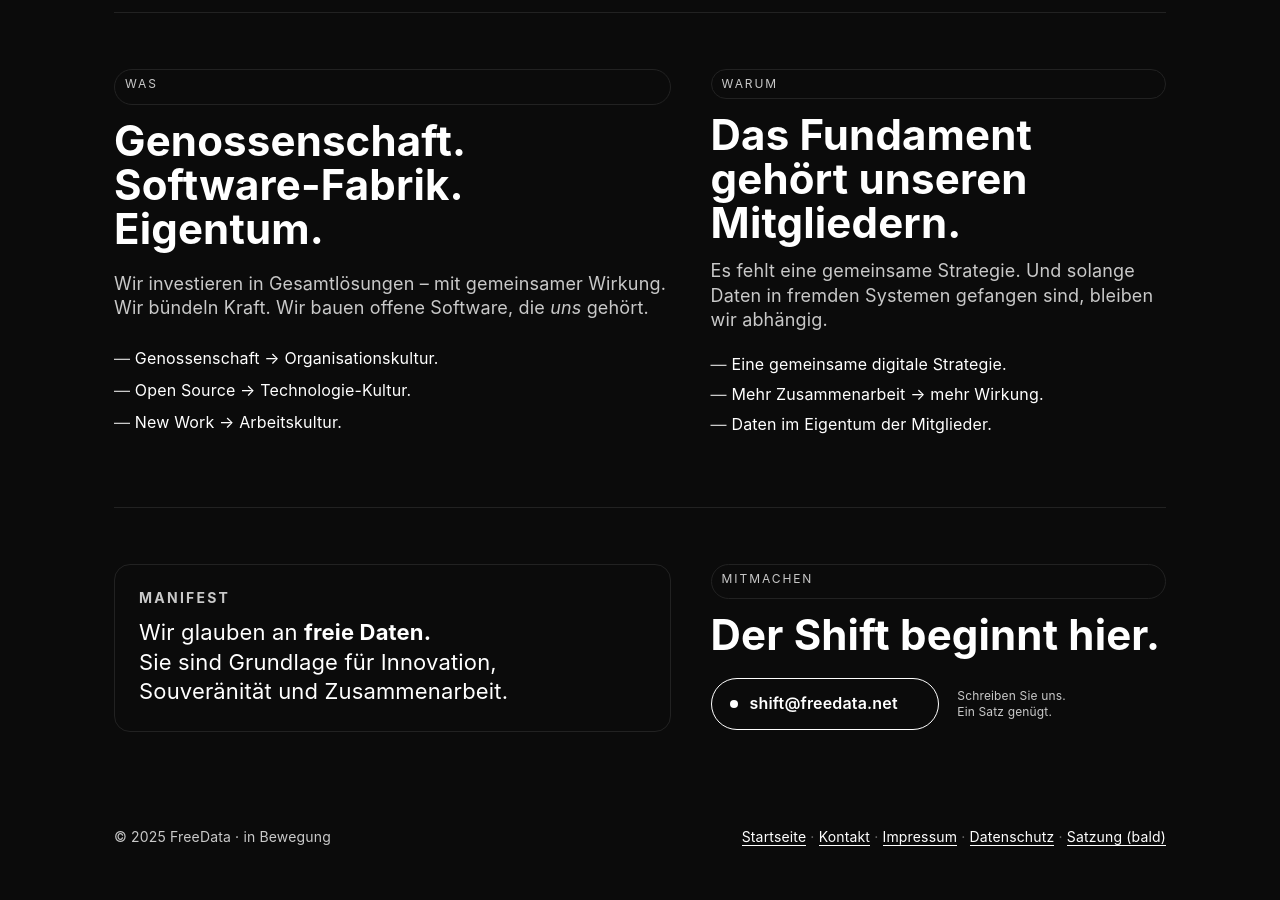
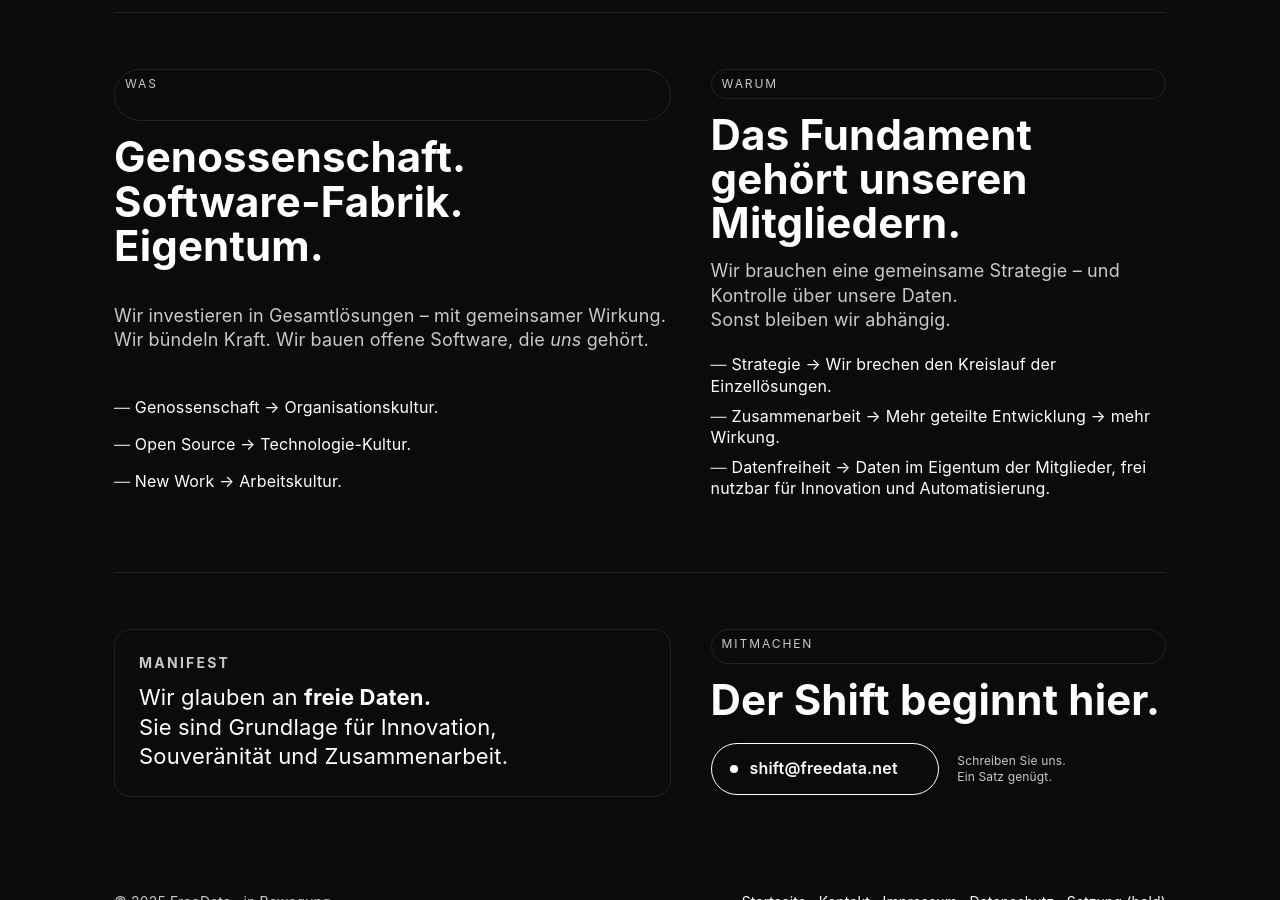
Before and after one commit to freedata-coop/freedata-coop.github.io, a Jekyll site: the page built from index.md, in a window 1280 px wide and 900 px high, scrolled down 896 px. Built offline with Jekyll 4.4.1, drawn with Linux system fonts in a browser that asks for light colours.

Commit message:
change index.md

```diff
--- a/index.md
+++ b/index.md
@@ -36,11 +36,11 @@ title: FreeData – Wir ziehen die Linien neu ins Spielfeld.
   <div class="stack">
     <span class="label">Warum</span>
     <h2>Das Fundament gehört unseren Mitgliedern.</h2>
-    <p>Es fehlt eine gemeinsame Strategie. Und solange Daten in fremden Systemen gefangen sind, bleiben wir abhängig.</p>
+    <p>Wir brauchen eine gemeinsame Strategie – und Kontrolle über unsere Daten.<br>Sonst bleiben wir abhängig.</p>
     <ul class="bullets">
-      <li>Eine gemeinsame digitale Strategie.</li>
-      <li>Mehr Zusammenarbeit → mehr Wirkung. </li>
-      <li>Daten im Eigentum der Mitglieder.</li>
+      <li>Strategie → Wir brechen den Kreislauf der Einzellösungen.</li>
+      <li>Zusammenarbeit → Mehr geteilte Entwicklung → mehr Wirkung.</li>
+      <li>Datenfreiheit → Daten im Eigentum der Mitglieder, frei nutzbar für Innovation und Automatisierung.</li>
     </ul>
   </div>
 </section>
```
